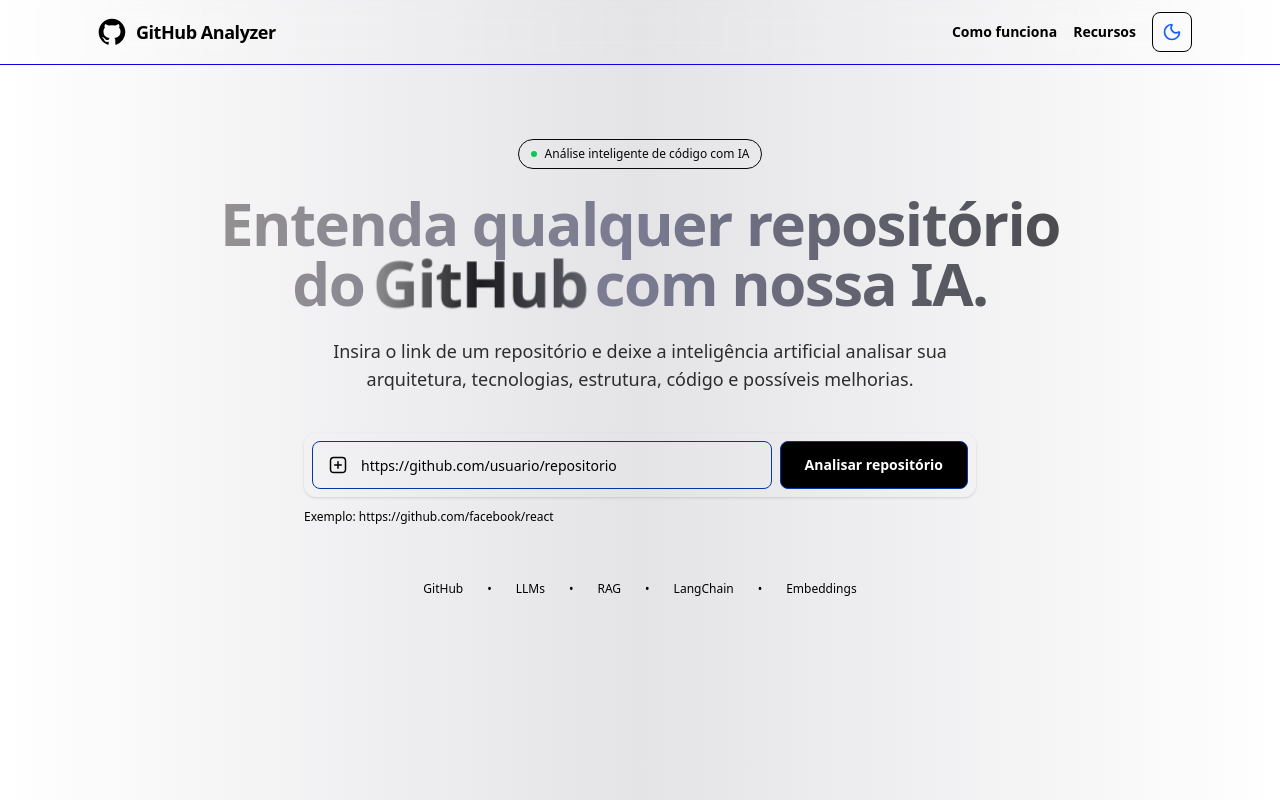
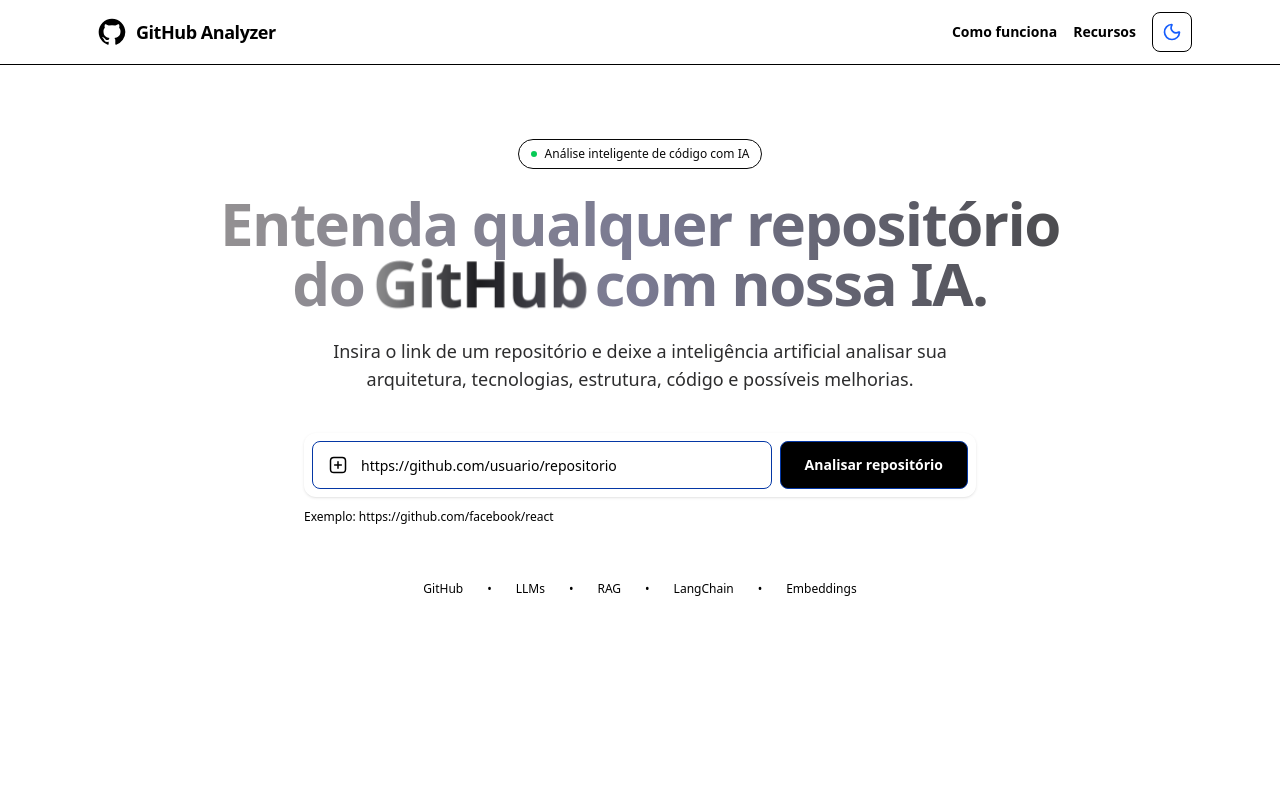
Before and after one commit to vazvdr/Github-Analyzer, a Next.js app in the folder frontend/: page / in a window 1280 px wide. Shown: the top 800 px of the page. Built offline with nearby package versions, Linux system fonts and the light colour scheme.

Commit message:
Adicionando o logo do github como loading da analise

```diff
--- a/frontend/src/app/dashboard/DashboardContent.tsx
+++ b/frontend/src/app/dashboard/DashboardContent.tsx
@@ -9,6 +9,7 @@
 import { ButtonTop } from "@/components/shared/ButtonTop";
 import { useDashboard } from "@/hooks/useDashboard";
 import { Footer } from "@/components/landing/Footer";
+import { GitHubLoading } from "@/components/shared/GithubLoading";
 
 export default function DashboardContent() {
     const {
@@ -26,14 +27,7 @@
      } = useDashboard();
 
     if (loading) {
-        return (
-            <main className="flex min-h-screen items-center justify-center bg-background text-foreground">
-                <div className="flex items-center gap-3 text-sm">
-                    <span className="h-4 w-4 animate-spin rounded-full" />
-                    Carregando informações do repositório...
-                </div>
-            </main>
-        );
+        return <GitHubLoading/>;
     }
     if (!repository) {
         return null;
--- a/frontend/src/app/dashboard/page.tsx
+++ b/frontend/src/app/dashboard/page.tsx
@@ -1,15 +1,9 @@
 import { Suspense } from "react";
 import DashboardContent from "./DashboardContent";
+import { GitHubLoading } from "@/components/shared/GithubLoading";
 
 function DashboardLoading() {
-    return (
-        <main className="flex min-h-screen items-center justify-center bg-background text-foreground">
-            <div className="flex items-center gap-3 text-sm">
-                <span className="h-4 w-4 animate-spin rounded-full" />
-                Carregando informações do repositório...
-            </div>
-        </main>
-    );
+    return <GitHubLoading/>;
 }
 
 export default function DashboardPage() {
--- a/frontend/src/app/globals.css
+++ b/frontend/src/app/globals.css
@@ -3,32 +3,18 @@
 :root {
     --accent: #2d2d2e;
     --destructive: oklch(61.577% 0.21034 36.103);
-    --border: oklch(0.922 0 0);
-    --input: oklch(0.922 0 0);
     --ring: oklch(0.708 0 0);
-    --background: linear-gradient(to right,
-            #ffffff 0%,
-            #e4e4e7 50%,
-            #ffffff 100%);
-    --hero-title-gradient: linear-gradient(to right,
-            #959292 0%,
-            #7a7a92 50%,
-            #49494b 100%);
+    --border: #0437a5;
+    --background: linear-gradient(to right, #ffffff 0%, #e4e4e7 50%, #ffffff 100%);
+    --hero-title-gradient: linear-gradient(to right,#959292 0%,#7a7a92 50%,#49494b 100%);
     --hero-paragraph-color: #2d2d2e;
-    --hero-input-border: #0437a5;
-    --hero-input-placeholder: #000000;
-    --hero-button-background: #000000;
-    --hero-button-foreground: #ffffff;
-    --hero-button-hover-background: #2563eb;
-    --hero-button-hover-foreground: #ffffff;
-    --section-border: oklch(42.063% 0.28785 265.367);
+    --placeholder: #000000;
+    --button-background: #000000;
+    --button-text-color: #ffffff;
+    --button-hover-background: #2563eb;
+    --button-hover-foreground: #ffffff;
     --card-hover-effect: #0844a3;
-    --github-gradient: linear-gradient(to right,
-            #7c7c7d 0%,
-            #18181b 50%,
-            #52525b 100%);
-
-    /* Dashboard */
+    --github-gradient: linear-gradient(to right,#7c7c7d 0%,#18181b 50%,#52525b 100%);
     --dashboard-background: #f4f5f7;
     --dashboard-surface: #ffffff;
     --dashboard-border: #d1d5db;
@@ -37,41 +23,24 @@
     --dashboard-accent-border: rgba(37, 99, 235, 0.3);
     --dashboard-code-background: #e5e7eb;
     --dashboard-code-foreground: #374151;
-
-    background: var(--background);
+    --background: var(--background);
 }
-
 .dark {
     --accent: oklch(100% 0.00011 271.152);
-    --accent-foreground: oklch(0.985 0 0);
     --destructive: oklch(0.577 0.245 27.325);
-    --border: oklch(1 0 0 / 10%);
-    --input: oklch(1 0 0 / 15%);
+    --border: #9cfe09;
     --ring: oklch(0.556 0 0);
     /* Landing */
-    --background: linear-gradient(to right,
-            #27272a 0%,
-            #000000 50%,
-            #27272a 100%);
-    --hero-title-gradient: linear-gradient(to right,
-            #ffffff 0%,
-            #a2e506 50%,
-            #a1a1aa 100%);
+    --background: linear-gradient(to right,#27272a 0%,#000000 50%,#27272a 100%);
+    --hero-title-gradient: linear-gradient(to right,#ffffff 0%,#a2e506 50%,#a1a1aa 100%);
     --hero-paragraph-color: #b5b5bb;
-    --hero-input-border: #9cfe09;
-    --hero-input-placeholder: #ffffff;
-    --hero-button-background: #ffffff;
-    --hero-button-foreground: #000000;
-    --hero-button-hover-background: #9cfe09;
-    --hero-button-hover-foreground: #000000;
-    --section-border: oklch(0.841 0.238 128.85);
+    --placeholder: #ffffff;
+    --button-background: #ffffff;
+    --button-text-color: #000000;
+    --button-hover-background: #9cfe09;
+    --button-hover-foreground: #000000;
     --card-hover-effect: #9cfe09;
-    --github-gradient: linear-gradient(to right,
-            #a5a5a5 0%,
-            #4a4a4a 50%,
-            #d6d6d6 100%);
-
-    /* Dashboard */
+    --github-gradient: linear-gradient(to right,#a5a5a5 0%,#4a4a4a 50%,#d6d6d6 100%);
     --dashboard-background: #050505;
     --dashboard-surface: #0a0a0a;
     --dashboard-border: rgba(156, 254, 9, 0.18);
@@ -80,136 +49,110 @@
     --dashboard-accent-border: rgba(156, 254, 9, 0.3);
     --dashboard-code-background: #080808;
     --dashboard-code-foreground: #a3a3a3;
-    background: var(--background);
+    --background: var(--background);
 }
-
 .hero-title-gradient {
     background: var(--hero-title-gradient);
     background-clip: text;
     -webkit-background-clip: text;
     color: transparent;
 }
-
 .github-gradient {
     background: var(--github-gradient);
     background-clip: text;
     -webkit-background-clip: text;
     color: transparent;
 }
-
 .github-animated {
     display: inline-block;
     animation: github-pulse 2.5s ease-in-out infinite;
     transform-origin: center;
 }
-
 @keyframes github-pulse {
-
     0%,
     100% {
         transform: scale(1);
         filter: brightness(1);
     }
-
     50% {
         transform: scale(1.08);
         filter: brightness(1.2);
     }
 }
-
 .hero-paragraph {
     color: var(--hero-paragraph-color);
 }
-
 .hero-input {
-    border: 1px solid var(--hero-input-border);
+    border: 1px solid var(--border);
     background-color: transparent;
     color: var(--foreground);
 }
-
 .hero-input::placeholder {
-    color: var(--hero-input-placeholder);
+    color: var(--placeholder);
 }
-
-.hero-button {
-    background-color: var(--hero-button-background);
-    color: var(--hero-button-foreground);
-    border: 1px solid var(--hero-input-border);
+.buttons {
+    background-color: var(--button-background);
+    color: var(--button-text-color);
+    border: 1px solid var(--border);
     transition:
         background-color 0.2s ease,
         color 0.2s ease,
         transform 0.2s ease;
 }
-
-.hero-button:hover {
-    background-color: var(--hero-button-hover-background);
-    color: var(--hero-button-hover-foreground);
+.buttons:hover {
+    background-color: var(--button-hover-background);
+    color: var(--button-hover-foreground);
 }
-
 .card-hover-background {
     background-color: color-mix(in srgb,
             var(--card-hover-effect) 70%,
             transparent);
 }
-
 .card-hover-effect:hover {
     border-color: var(--card-hover-effect);
     color: var(--accent);
 }
-
 .repository-dialog {
     background-color: var(--destructive);
     color: var(--accent);
 }
-
 .repository-dialog button {
     background-color: var(--repository-dialog-button);
     color: var(--repository-dialog-button-foreground);
     border: var(--border);
 }
-
 .repository-dialog button:hover {
     opacity: 0.9;
 }
-
 .repository-dialog svg {
     color: var(--repository-dialog-foreground);
 }
-
 .dashboard-surface {
     background-color: var(--dashboard-surface);
 }
-
 .dashboard-border {
     border-color: var(--dashboard-border);
 }
-
 .dashboard-accent {
     color: var(--dashboard-accent);
 }
-
 .dashboard-accent-background {
     background-color: var(--dashboard-accent-background);
 }
-
 .dashboard-accent-border {
     border-color: var(--dashboard-accent-border);
 }
-
 .dashboard-code {
     background-color: var(--dashboard-code-background);
     color: var(--dashboard-code-foreground);
 }
-
 html {
     scroll-behavior: smooth;
 }
-
 body {
     background: var(--background);
     color: var(--foreground);
 }
-
 .github-intro {
     position: fixed;
     inset: 0;
@@ -218,84 +161,62 @@
     align-items: center;
     justify-content: center;
     pointer-events: none;
-
     color: var(--foreground);
-
     opacity: 1;
     transform: scale(1);
-
     transition:
         opacity 0.8s ease,
         transform 0.8s ease;
 }
-
 .github-intro-hidden {
     opacity: 0;
     transform: scale(0.7);
 }
-
 .github-intro-icon {
     width: 40vw;
     height: 40vw;
     max-width: 500px;
     max-height: 500px;
-
     opacity: 0.08;
-
     filter: drop-shadow(
         0 0 40px color-mix(in srgb, var(--foreground) 25%, transparent)
     );
-
     animation: github-intro-pulse 1.5s ease-in-out infinite;
 }
-
 .github-intro-hidden .github-intro-icon {
     animation: none;
 }
-
 .hero-section {
     position: relative;
     isolation: isolate;
-
     min-height: calc(100vh - 4rem);
     max-width: 72rem;
     margin-inline: auto;
-
     display: flex;
     flex-direction: column;
     align-items: center;
     justify-content: center;
-
     overflow: hidden;
-
     padding: 6rem 1.5rem 6rem;
-
     text-align: center;
-
     opacity: 0;
     transform: scale(0.92) translateY(20px);
-
     pointer-events: none;
-
     transition:
         opacity 1s ease,
         transform 1s cubic-bezier(0.22, 1, 0.36, 1);
 }
-
 .hero-section-visible {
     opacity: 1;
     transform: scale(1) translateY(0);
-
     pointer-events: auto;
 }
-
 @keyframes github-intro-pulse {
     0%,
     100% {
         transform: scale(0.96);
         opacity: 0.06;
     }
-
     50% {
         transform: scale(1.04);
         opacity: 0.1;
--- a/frontend/src/components/dashboard/DashboardHeader.tsx
+++ b/frontend/src/components/dashboard/DashboardHeader.tsx
@@ -21,7 +21,7 @@
                             </svg>
                         </div>
 
-                        <span className="text-sm font-semibold tracking-tight">
+                        <span className="text-sm font-semibold tracking-tight hover:scale-105">
                             GitHub Analyzer
                         </span>
                     </Link>
@@ -38,8 +38,8 @@
                 <div className="flex items-center gap-3">
                     <Link
                         href="/"
-                        className="rounded-lg border border-border px-4 py-2 text-sm
-                        font-medium transition-all hover:scale-110"
+                        className="buttons rounded-lg border border-border px-4 py-2 text-sm
+    font-medium transition-all duration-300 ease-in-out hover:scale-105"
                     >
                         Nova análise
                     </Link>
--- a/frontend/src/components/landing/Hero.tsx
+++ b/frontend/src/components/landing/Hero.tsx
@@ -124,7 +124,7 @@
                                 <button
                                     type="submit"
                                     disabled={loading}
-                                    className="hero-button h-12 cursor-pointer rounded-lg px-6 text-sm font-semibold transition hover:scale-105 disabled:cursor-not-allowed disabled:opacity-60"
+                                    className="buttons h-12 cursor-pointer rounded-lg px-6 text-sm font-semibold transition-all hover:scale-105 disabled:cursor-not-allowed disabled:opacity-60"
                                 >
                                     {loading ? (
                                         <span className="flex items-center justify-center gap-2">
--- /dev/null
+++ b/frontend/src/components/shared/GithubLoading.tsx
@@ -0,0 +1,32 @@
+export function GitHubLoading({
+    message = "Carregando informações do repositório...",
+}: {
+    message?: string;
+}) {
+    return (
+        <main className="flex min-h-screen items-center justify-center">
+            <div className="relative flex flex-col items-center justify-center">
+                {/* Ícone grande do GitHub */}
+                <div className="absolute inset-0 flex items-center justify-center">
+                    <svg
+                        viewBox="0 0 24 24"
+                        fill="currentColor"
+                        className="h-[55vw] w-[55vw] max-h-[500px] max-w-[500px] animate-pulse opacity-[0.06]"
+                        aria-hidden="true"
+                    >
+                        <path d="M12 2C6.477 2 2 6.477 2 12c0 4.419 2.865 8.166 6.839 9.489.5.092.682-.217.682-.483 0-.237-.009-.866-.014-1.7-2.782.604-3.369-1.341-3.369-1.341-.455-1.155-1.11-1.463-1.11-1.463-.908-.62.069-.607.069-.607 1.004.071 1.532 1.03 1.532 1.03.892 1.529 2.341 1.087 2.91.831.091-.646.349-1.087.635-1.338-2.22-.253-4.555-1.11-4.555-4.943 0-1.091.39-1.984 1.029-2.683-.103-.253-.446-1.27.098-2.647 0 0 .84-.269 2.75 1.025A9.564 9.564 0 0 1 12 6.844a9.57 9.57 0 0 1 2.504.337c1.909-1.294 2.748-1.025 2.748-1.025.546 1.377.202 2.394.1 2.647.64.699 1.028 1.592 1.028 2.683 0 3.842-2.339 4.687-4.566 4.935.359.309.678.919.678 1.852 0 1.337-.012 2.415-.012 2.744 0 .269.18.58.688.482A10.001 10.001 0 0 0 22 12C22 6.477 17.523 2 12 2Z" />
+                    </svg>
+                </div>
+
+                {/* Conteúdo */}
+                <div className="relative z-10 flex flex-col items-start gap-5">
+                    <div className="h-8 w-8 animate-spin rounded-full border-2 border-foreground/20 border-t-foreground" />
+
+                    <p className="text-sm font-medium text-muted-foreground">
+                        {message}
+                    </p>
+                </div>
+            </div>
+        </main>
+    );
+}
```
